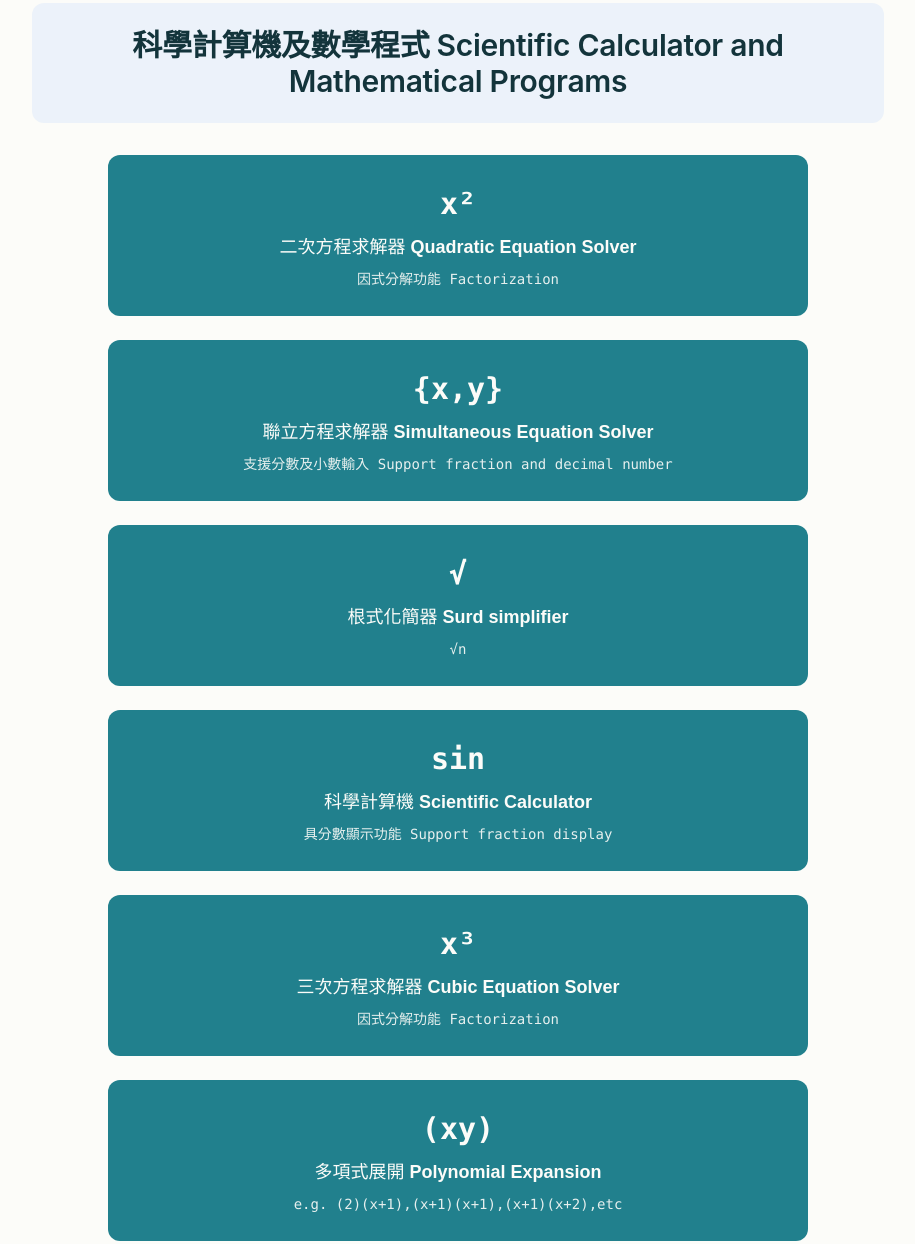
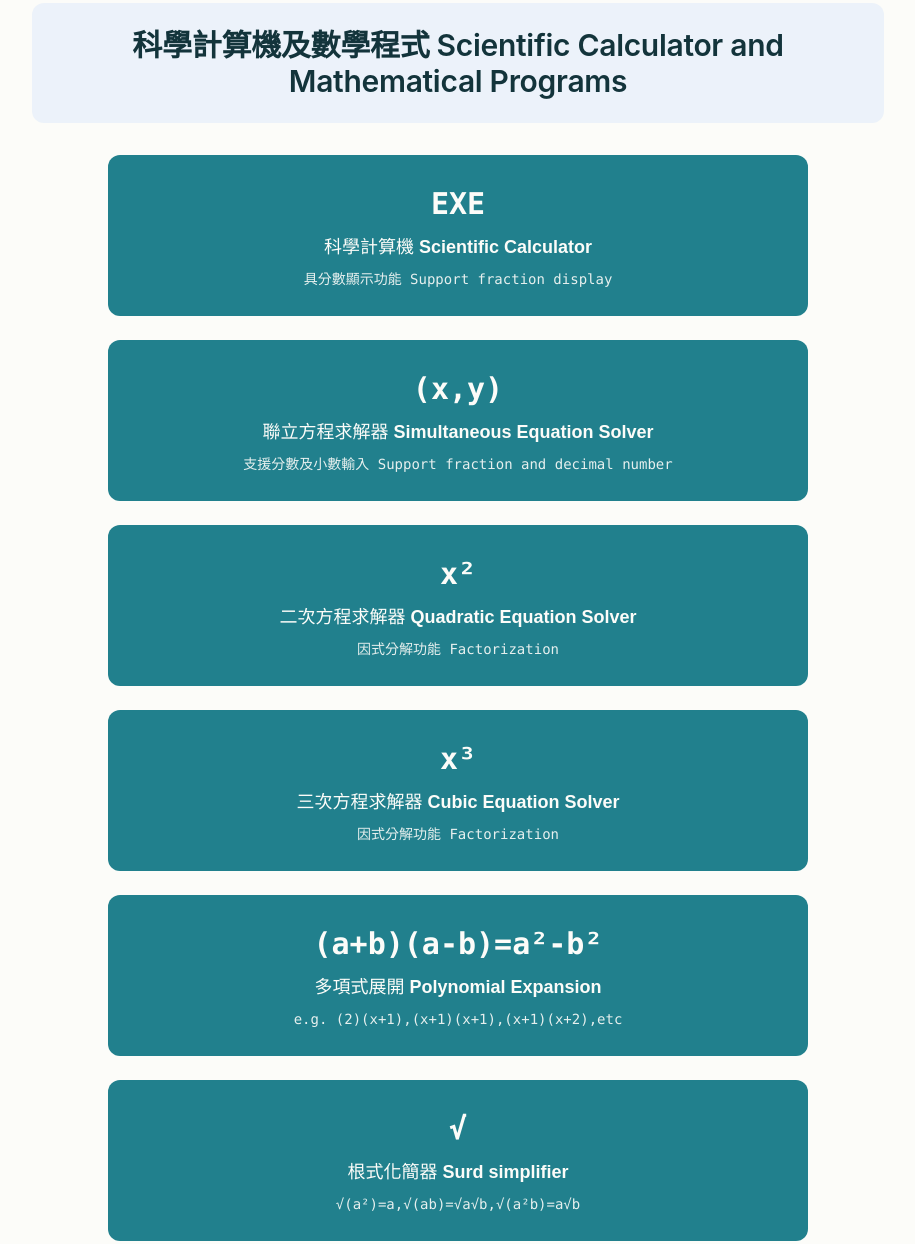
Before and after one commit to kensirmath/kensirmath.github.io, a plain HTML site: page index.html in a window 1280 px wide. Shown: the part 21-1265 px from the top of the page, without its empty margins (182-1097 px from the left). Drawn offline with Linux system fonts and the light colour scheme; a web font is replaced by a local one.

Commit message:
Update index.html

```diff
--- a/index.html
+++ b/index.html
@@ -14,32 +14,25 @@
         <div id="main-menu" class="page active">
             <h1 class="app-title">科學計算機及數學程式 Scientific Calculator and Mathematical Programs</h1>
             <div class="menu-buttons">
+                <button class="btn btn--primary menu-btn" onclick="showPage('scientific')">
+                    <div class="btn-content">
+                        <span class="btn-symbol">EXE</span>
+                        <span class="btn-title">科學計算機 Scientific Calculator</span>
+                        <span class="btn-subtitle">具分數顯示功能 Support fraction display</span>
+                    </div>
+                </button>
+                <button class="btn btn--primary menu-btn" onclick="showPage('linear')">
+                    <div class="btn-content">
+                        <span class="btn-symbol">(x,y)</span>
+                        <span class="btn-title">聯立方程求解器 Simultaneous Equation Solver</span>
+                        <span class="btn-subtitle">支援分數及小數輸入 Support fraction and decimal number</span>
+                    </div>
+                </button>
                 <button class="btn btn--primary menu-btn" onclick="showPage('quadratic')">
                     <div class="btn-content">
                         <span class="btn-symbol">x²</span>
                         <span class="btn-title">二次方程求解器 Quadratic Equation Solver</span>
                         <span class="btn-subtitle">因式分解功能 Factorization</span>
-                    </div>
-                </button>
-                <button class="btn btn--primary menu-btn" onclick="showPage('linear')">
-                    <div class="btn-content">
-                        <span class="btn-symbol">{x,y}</span>
-                        <span class="btn-title">聯立方程求解器 Simultaneous Equation Solver</span>
-                        <span class="btn-subtitle">支援分數及小數輸入 Support fraction and decimal number</span>
-                    </div>
-                </button>
-                <button class="btn btn--primary menu-btn" onclick="showPage('radical')">
-                    <div class="btn-content">
-                        <span class="btn-symbol">√</span>
-                        <span class="btn-title">根式化簡器 Surd simplifier</span>
-                        <span class="btn-subtitle">√n</span>
-                    </div>
-                </button>
-                <button class="btn btn--primary menu-btn" onclick="showPage('scientific')">
-                    <div class="btn-content">
-                        <span class="btn-symbol">sin</span>
-                        <span class="btn-title">科學計算機 Scientific Calculator</span>
-                        <span class="btn-subtitle">具分數顯示功能 Support fraction display</span>
                     </div>
                 </button>
                 <button class="btn btn--primary menu-btn" onclick="showPage('cubic')">
@@ -51,9 +44,16 @@
                 </button>
                 <button class="btn btn--primary menu-btn" onclick="showPage('polynomial')">
                     <div class="btn-content">
-                        <span class="btn-symbol">(xy)</span>
+                        <span class="btn-symbol">(a+b)(a-b)=a²-b²</span>
                         <span class="btn-title">多項式展開 Polynomial Expansion</span>
                         <span class="btn-subtitle">e.g. (2)(x+1),(x+1)(x+1),(x+1)(x+2),etc</span>
+                    </div>
+                </button>
+                <button class="btn btn--primary menu-btn" onclick="showPage('radical')">
+                    <div class="btn-content">
+                        <span class="btn-symbol">√</span>
+                        <span class="btn-title">根式化簡器 Surd simplifier</span>
+                        <span class="btn-subtitle">√(a²)=a,√(ab)=√a√b,√(a²b)=a√b</span>
                     </div>
                 </button>
 
```
